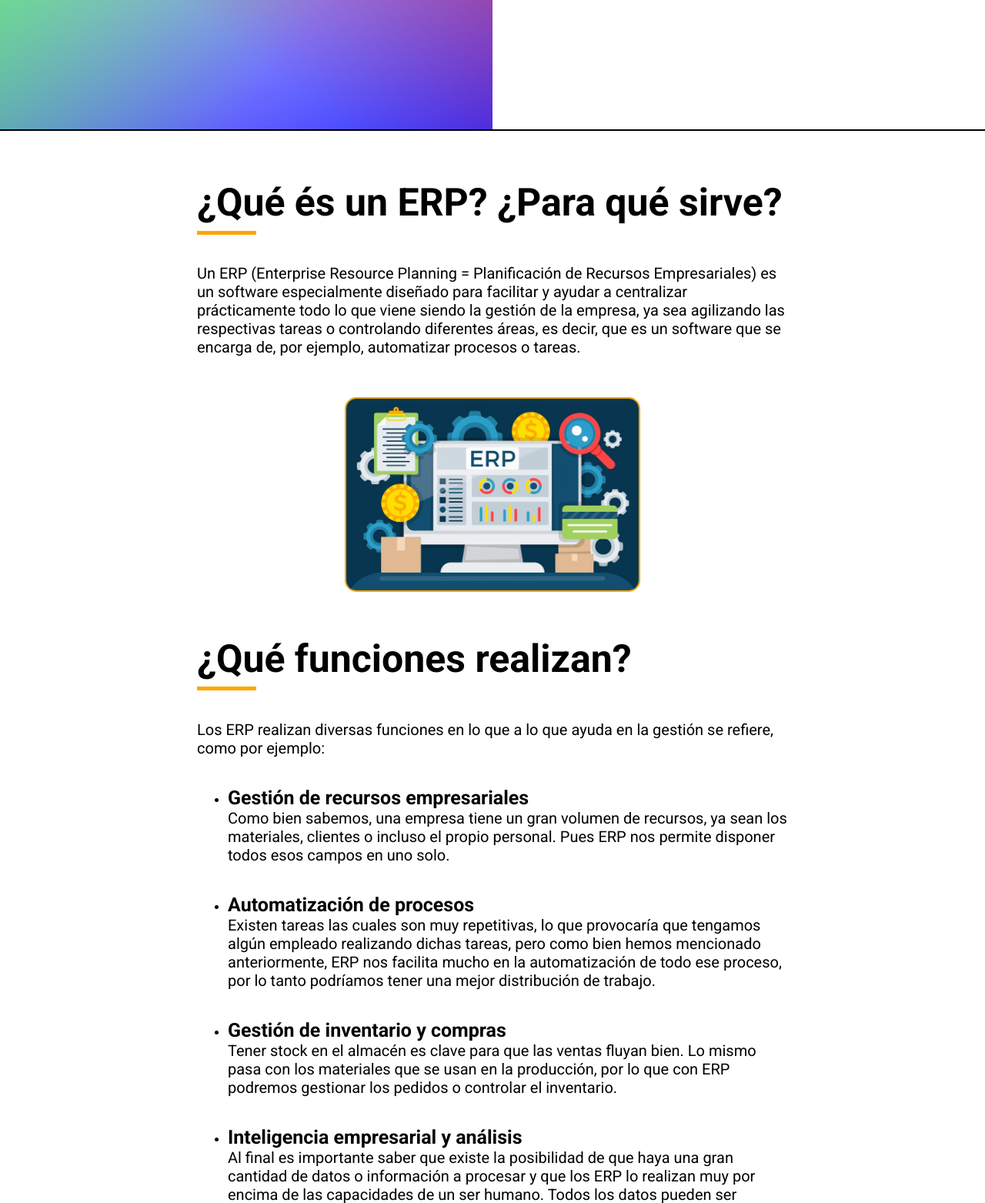
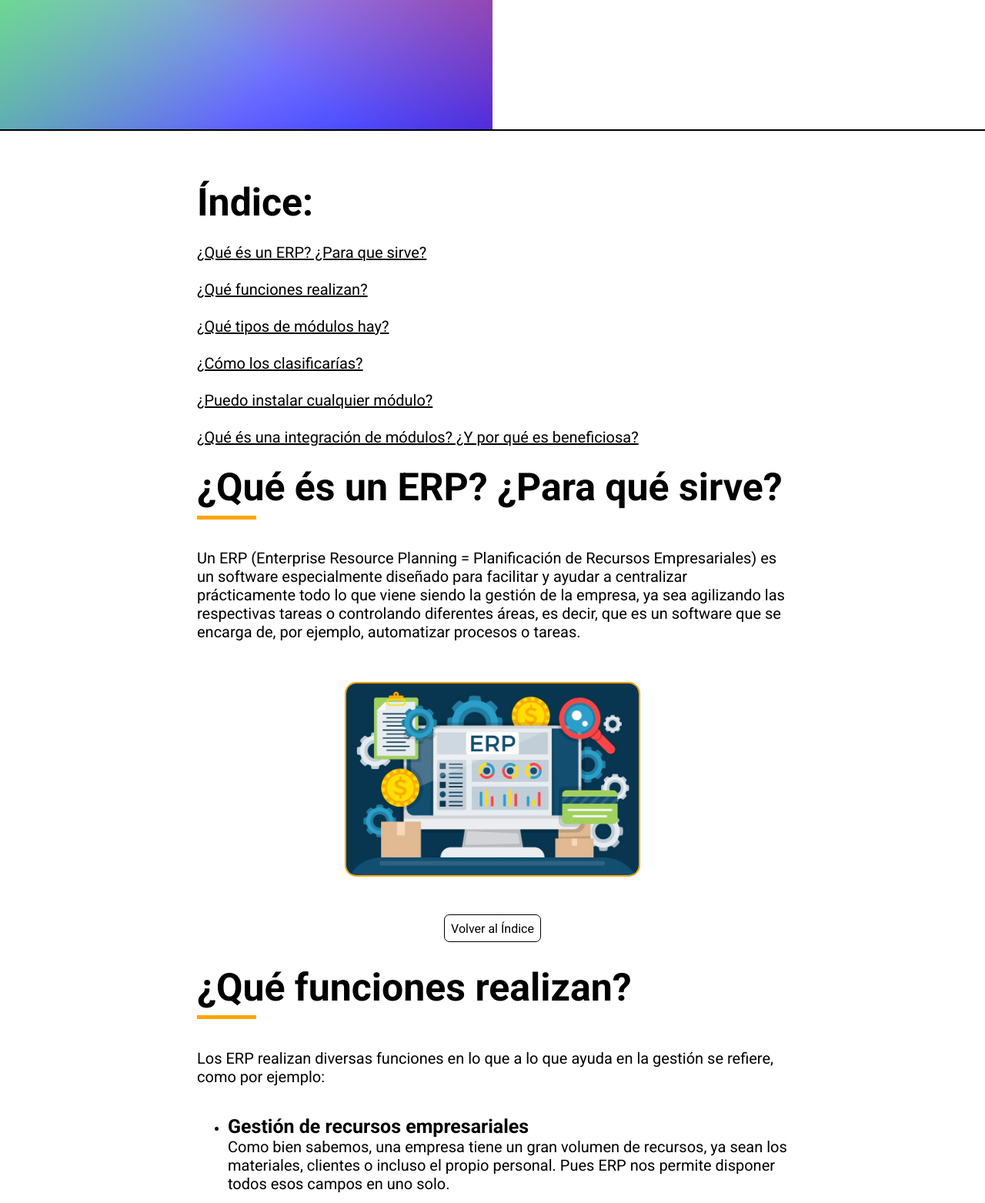
Before and after one commit to loltop776/ARP_documentation, a PHP site: page / in a window 1280 px wide. Shown: the part 630-2193 px from the top of the page at 77% size. Run offline with PHP 8.4, Linux system fonts and the light colour scheme.

Commit message:
TODO HECHO

```diff
--- a/index.html
+++ b/index.html
@@ -44,11 +44,28 @@
 
     <main>
 
+
+
         <section class="space"></section>
 
         <section class="main_content">
 
-            <h2>¿Qué és un ERP? ¿Para qué sirve?</h2>
+            <h2 id="index">Índice:</h2>
+
+            <section class="index">
+
+                <br>
+
+                <a href="#que_es">¿Qué és un ERP? ¿Para que sirve?</a><br><br>
+                <a href="#funciones">¿Qué funciones realizan?</a><br><br>
+                <a href="#tipos">¿Qué tipos de módulos hay?</a><br><br>
+                <a href="#clasificacion">¿Cómo los clasificarías?</a><br><br>
+                <a href="#instalado">¿Puedo instalar cualquier módulo?</a><br><br>
+                <a href="#integracion">¿Qué és una integración de módulos? ¿Y por qué es beneficiosa?</a><br><br>
+
+            </section>
+
+            <h2 id="que_es">¿Qué és un ERP? ¿Para qué sirve?</h2>
             <section class="line"></section>
             <p>Un ERP (Enterprise Resource Planning = Planificación de Recursos Empresariales) es un software especialmente diseñado para facilitar y ayudar a centralizar prácticamente todo lo que viene siendo la gestión de la empresa, ya sea agilizando las respectivas tareas o controlando diferentes áreas, es decir, que es un software que se encarga de, por ejemplo, automatizar procesos o tareas. </p>
 
@@ -60,7 +77,13 @@
 
             <br><br>
 
-            <h2>¿Qué funciones realizan?</h2>
+            <section class="button_index">
+                <a href="#index">Volver al Índice</a>
+            </section>
+
+            <br><br>
+
+            <h2 id="funciones">¿Qué funciones realizan?</h2>
             <section class="line"></section>
             <p>Los ERP realizan diversas funciones en lo que a lo que ayuda en la gestión se refiere, como por ejemplo:</p>
 
@@ -98,7 +121,13 @@
 
             <br><br>
 
-            <h2>¿Qué tipos de módulos hay?</h2>
+            <section class="button_index">
+                <a href="#index">Volver al Índice</a>
+            </section>
+
+            <br><br>
+
+            <h2 id="tipos">¿Qué tipos de módulos hay?</h2>
             <section class="line"></section>
 
             <ul>
@@ -159,7 +188,16 @@
                 <img class="main_image" src="./img/moduls_ARP.png" alt="No se ha podido cargar la imagen">
             </article>
 
-            <h2>¿Cómo los clasificarías?</h2>
+            <br><br>
+
+            <section class="button_index">
+                <a href="#index">Volver al Índice</a>
+            </section>
+
+            <br><br>
+
+
+            <h2 id="clasificacion">¿Cómo los clasificarías?</h2>
             <section class="line"></section>
             <h3>Local o en nube</h3>
             <p>Aquellos que se instalan en los equipos de la oficina y solo pueden utilizar ellos, y los de en nube que se utilizan mediante servidores online.</p>
@@ -185,7 +223,15 @@
                 <img class="main_image" src="./img/tipes_moduls.png" alt="No se ha podido cargar la imagen">
             </article>
 
-            <h2>¿Puedo instalar cualquier módulo?</h2>
+            <br><br>
+
+            <section class="button_index">
+                <a href="#index">Volver al Índice</a>
+            </section>
+
+            <br><br>
+
+            <h2 id="instalado">¿Puedo instalar cualquier módulo?</h2>
             <section class="line"></section>
             <p>No, es dependiendo de las necesidades de la empresa, también hay algunos de pago y debes de saber que tan rentable te sale cada módulo, por ejemplo:
 
@@ -207,6 +253,14 @@
                 <img class="main_image" src="./img/moduls_install.png" alt="No se ha podido cargar la imagen">
             </article>
 
+            <br><br>
+
+            <section class="button_index">
+                <a href="#index">Volver al Índice</a>
+            </section>
+
+            <br><br>
+
             <h2>¿Qué és una integración de módulos? ¿Y por qué es beneficiosa?</h2>
             <section class="line"></section>
             <p>Se refiere a la conexión de una aplicación externa con el sistema de gestión de recursos empresariales (ERP) de SAP. Esto permite que los datos y las funciones de la aplicación externa se integren y se utilicen en conjunto con los datos y funciones de SAP. </p>
@@ -217,6 +271,12 @@
                 <img class="main_image" src="./img/integration_modul.png" alt="No se ha podido cargar la imagen">
             </article>
 
+            <br><br>
+
+            <section class="button_index">
+                <a href="#index">Volver al Índice</a>
+            </section>
+
         </section>
     </main>
 
--- a/stylesheet/stylesheet.css
+++ b/stylesheet/stylesheet.css
@@ -241,8 +241,42 @@ h3{
 
 /* tabla */
 
+table{
 
-table{
+    width: 80%;
+    margin-left: 10%;
+    margin-right: 10%;
+    margin-top: 5%;
+    border: 3px solid black;
+    box-shadow: 3px 3px black;
+
+}
+
+th, td{
+
+    font-size: 25px;
+    text-align: center;
+    padding: 10px;
+    box-shadow: 2px 2px 10px rgba(0, 0, 0, 0.1);
+
+}
+
+
+
+th{
+
+    background-color: rgba(255, 165, 0, 0.4);
+
+}
+
+.row_pinted{
+
+    background-color: rgba(255, 165, 0, 0.1);
+    border-radius: 10px;
+
+}
+
+/* table{
 
     width: 80%;
     margin-left: 10%;
@@ -272,4 +306,4 @@ th{
 
     background-color: rgba(0, 225, 255, 0.1);
 
-}
+} */
--- a/view/comp_table.html
+++ b/view/comp_table.html
@@ -26,7 +26,7 @@
 
         <tr>
 
-            <th>Característica</th>
+            <th>Características</th>
             <th>SAP S/4HANA</th>
             <th>Microsoft Dynamics 365 BC</th>
             <th>Odoo</th>
```
Also changed, not shown: view/inst_moduls.html (+48 -1 lines), img/restore.png (added), img/restore_menu.png (added).
